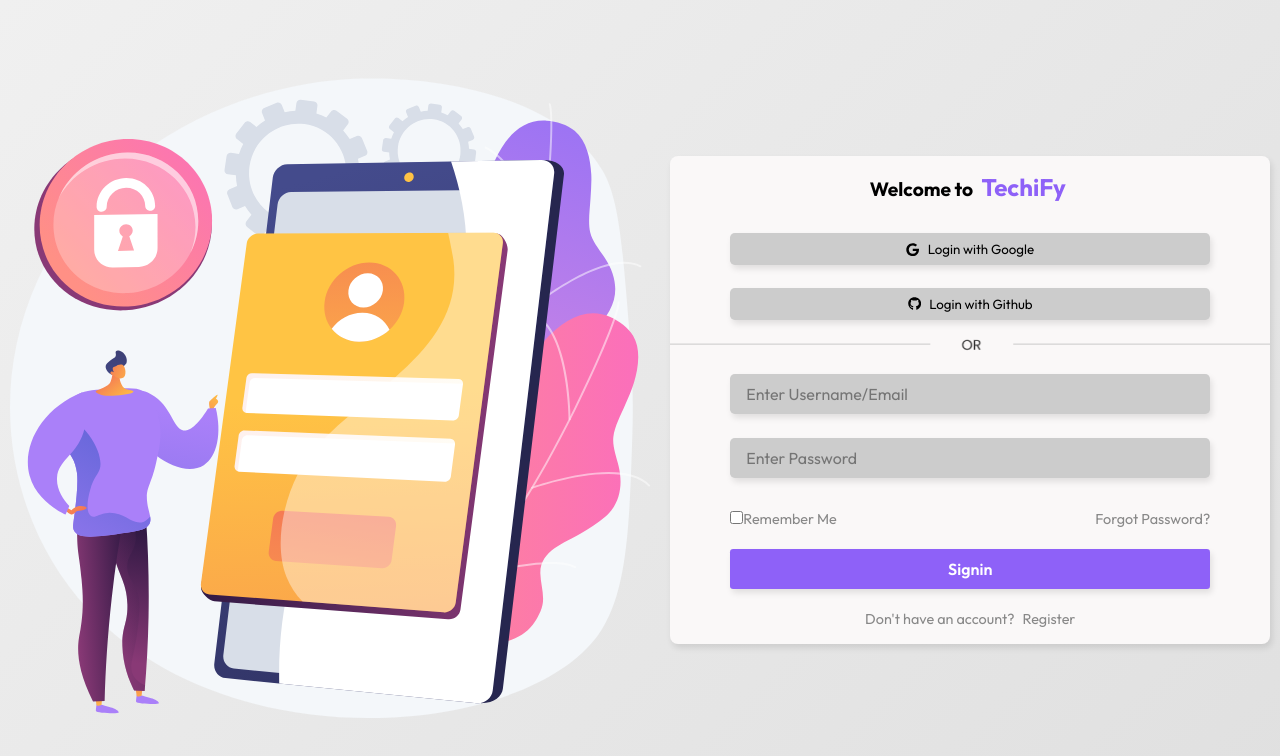
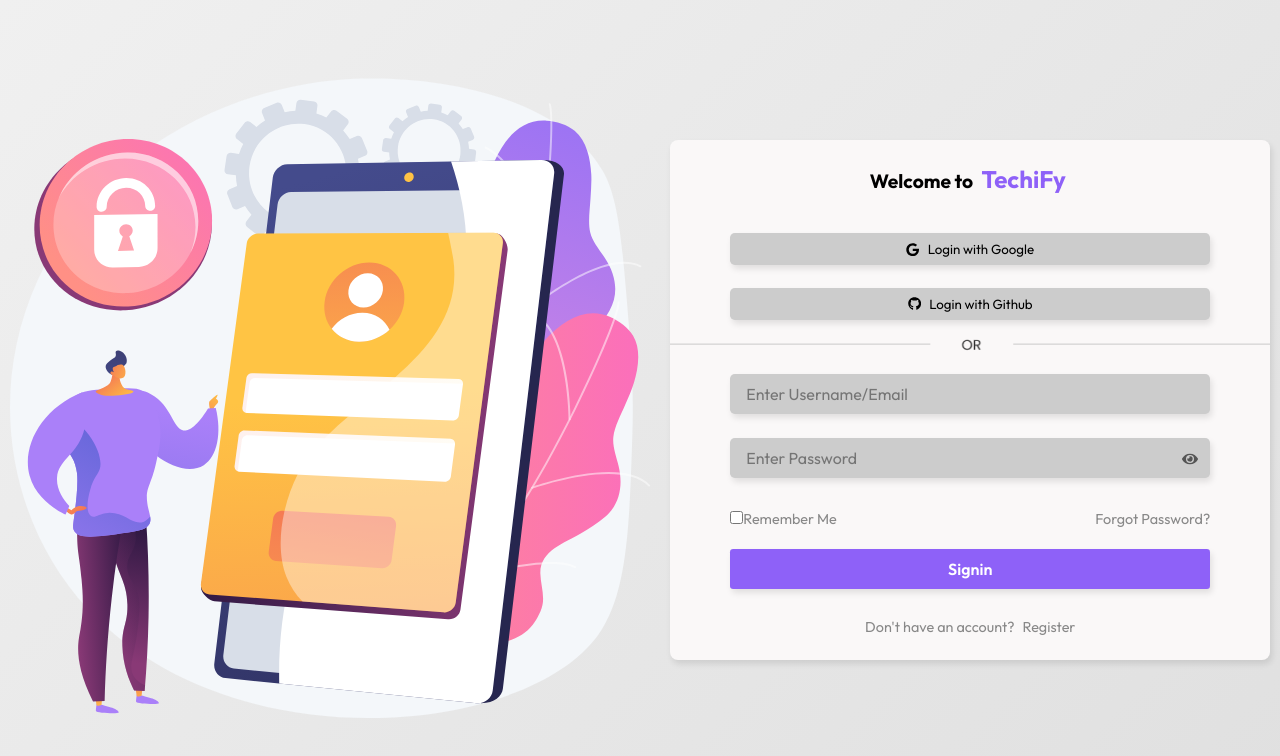
Before and after one commit to 9090856788/TechiFy, a React (Vite) app in the folder client/: page /login in a window 1280 px wide. Shown: the top 756 px of the page. Built offline with nearby package versions, Linux system fonts and the light colour scheme.

Commit message:
integrate login APi

```diff
--- a/client/src/components/LoginForm.jsx
+++ b/client/src/components/LoginForm.jsx
@@ -1,12 +1,43 @@
-import React from "react";
+import React, { useState } from "react";
 import "./styles/loginForm.css";
 import { FaGoogle } from "react-icons/fa";
 import { FaGithub } from "react-icons/fa";
 import or from "../assets/or.png";
 import { useNavigate } from "react-router-dom";
+import { FaEye, FaEyeSlash } from "react-icons/fa";
 
 const LoginForm = () => {
   const navigate = useNavigate();
+  const [formData, setFormData] = useState({
+    emailOrUsername: "",
+    password: "",
+  });
+  const [showPassword, setShowPassword] = useState(false);
+
+  const handleLogin = async (e) => {
+    e.preventDefault();
+    try {
+      const response = await fetch(
+        `https://user-authentication-system-backend-hazel.vercel.app/api/auth/login`,
+        {
+          method: "POST",
+          headers: {
+            "Content-Type": "application/json",
+          },
+          body: JSON.stringify(formData),
+        }
+      );
+      const userRes = await response.json();
+      console.log("User Response:", userRes);
+      if (userRes.success) {
+        navigate("/");
+      } else {
+        alert(userRes.message);
+      }
+    } catch (error) {
+      console.error("Login failed:", error);
+    }
+  };
 
   return (
     <>
@@ -42,8 +73,31 @@
         </div>
         <form className="loginForm">
           <div className="loginForm_input">
-            <input type="text" placeholder="Enter Username/Email" />
-            <input type="password" placeholder="Enter Password" />
+            <input
+              type="text"
+              placeholder="Enter Username/Email"
+              value={formData.emailOrUsername}
+              onChange={(e) =>
+                setFormData({ ...formData, emailOrUsername: e.target.value })
+              }
+            />
+
+            <div className="password-wrapper">
+              <input
+                type={showPassword ? "text" : "password"}
+                placeholder="Enter Password"
+                value={formData.password}
+                onChange={(e) =>
+                  setFormData({ ...formData, password: e.target.value })
+                }
+              />
+              <span
+                className="toggle-password"
+                onClick={() => setShowPassword(!showPassword)}
+              >
+                {showPassword ? <FaEyeSlash /> : <FaEye />}
+              </span>
+            </div>
           </div>
           <div className="loginForm_checkbox">
             <div>
@@ -53,10 +107,13 @@
 
             <p onClick={() => navigate("/")}>Forgot Password?</p>
           </div>
-          <button type="submit" className="login_btn">Signin</button>
+          <button className="login_btn" onClick={handleLogin}>
+            Signin
+          </button>
         </form>
         <p className="loginForm_register">
-          Don't have an account? <span onClick={() => navigate("/register")}>Register</span>
+          Don't have an account?{" "}
+          <span onClick={() => navigate("/register")}>Register</span>
         </p>
       </div>
     </>
--- a/client/src/components/styles/loginForm.css
+++ b/client/src/components/styles/loginForm.css
@@ -3,7 +3,8 @@
   flex-direction: column;
   align-items: center;
   justify-content: center;
-  width: 600px;
+  width: 100%;
+  max-width: 600px;
   background: #faf8f8;
   box-shadow: 2px 4px 6px rgba(0, 0, 0, 0.1);
   border-radius: 0.5rem;
@@ -19,6 +20,7 @@
     font-size: 1.2rem;
     color: black;
     padding: 1rem;
+    margin: 0.5rem;
   }
   .loginForm_header span {
     font-family: outfit;
@@ -53,6 +55,26 @@
       transform: translateY(-2px);
     }
   }
+
+  .password-wrapper {
+    position: relative;
+    width: 100%;
+  }
+
+  .password-wrapper input {
+    width: 100%;
+    padding-right: 40px;
+  }
+
+  .toggle-password {
+    position: absolute;
+    right: 20px;
+    top: 55%;
+    transform: translateY(-50%);
+    cursor: pointer;
+    color: #555;
+  }
+
   .loginForm_header button img {
     width: 1.5rem;
     height: 1.5rem;
@@ -127,6 +149,7 @@
     font-family: outfit;
     font-size: 0.9rem;
     color: #888;
+    margin: 0.5rem;
   }
   .loginForm_register span {
     cursor: pointer;
@@ -134,4 +157,63 @@
       color: rgb(142, 97, 248);
     }
   }
+
+  /* Mobile devices (up to 480px) */
+@media (max-width: 480px) {
+  .loginForm_container {
+    width: 90%;
+    padding: 1rem;
+  }
+
+  .loginForm_input input,
+  .login_btn,
+  .loginForm_header button {
+    width: 100%;
+  }
+
+  .loginForm_header img {
+    width: 100%;
+  }
 }
+
+/* Tablets (481px to 768px) */
+@media (min-width: 481px) and (max-width: 768px) {
+  .loginForm_container {
+    width: 90%;
+  }
+
+  .loginForm_input input,
+  .login_btn,
+  .loginForm_header button {
+    width: 100%;
+  }
+}
+
+/* Small laptops (769px to 1024px) */
+@media (min-width: 769px) and (max-width: 1024px) {
+  .loginForm_container {
+    width: 80%;
+  }
+
+  .loginForm_input input,
+  .login_btn,
+  .loginForm_header button {
+    width: 100%;
+  }
+}
+
+/* Medium laptops (1025px to 1366px) */
+@media (min-width: 1025px) and (max-width: 1366px) {
+  .loginForm_container {
+    width: 70%;
+  }
+}
+
+/* Large screens (1367px and up) */
+@media (min-width: 1367px) {
+  .loginForm_container {
+    width: 60%;
+  }
+}
+
+}
```
